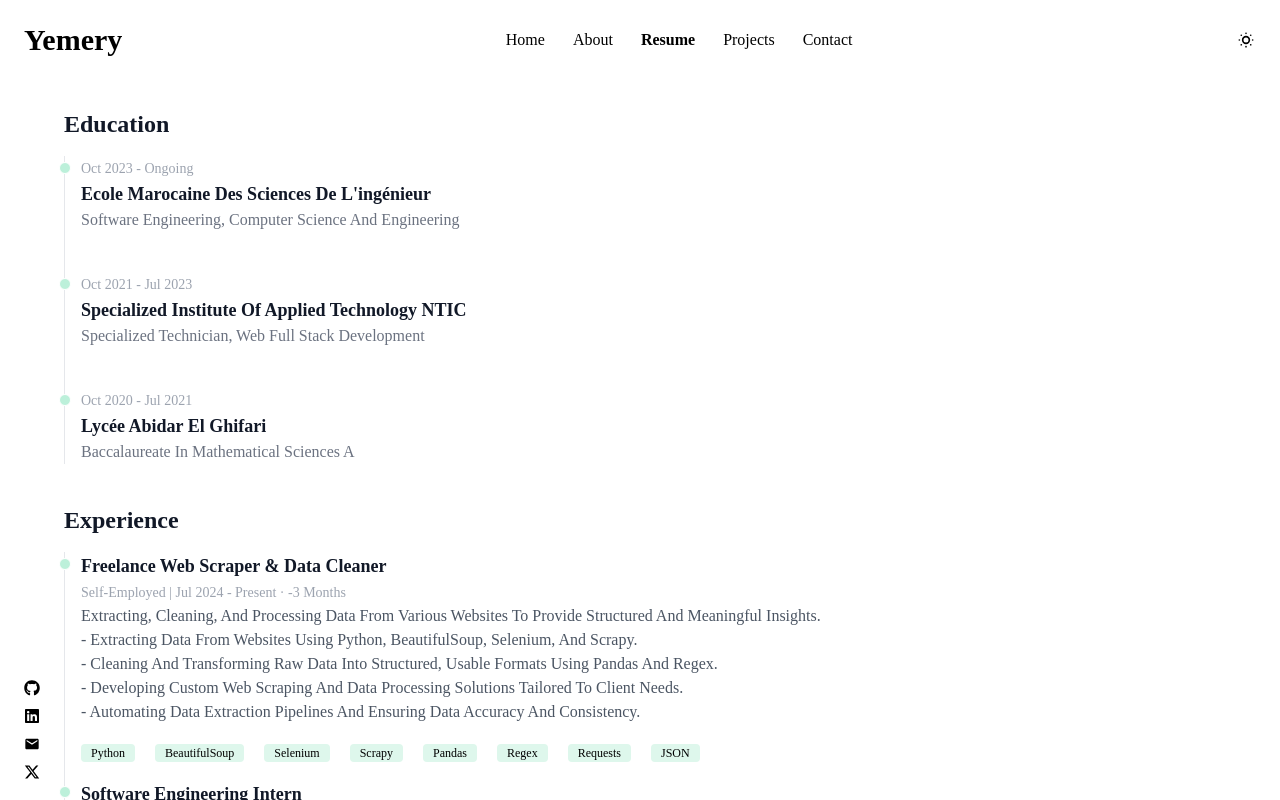
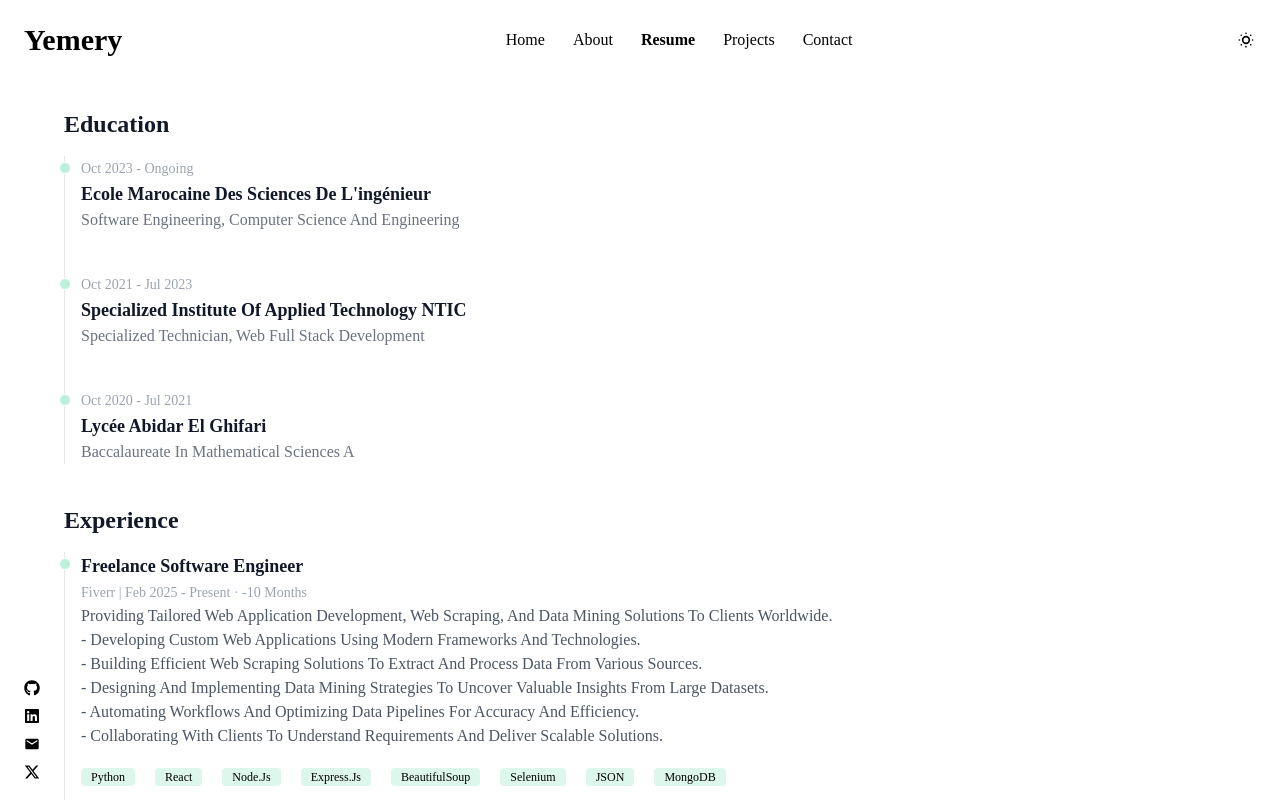
Before and after one commit to yemery/my-portfolio, a React (Vite) app: page /resume in a window 1280 px wide. Shown: the top 800 px of the page. Built offline with nearby package versions, Linux system fonts and the light colour scheme.

Commit message:
Updated Experience

```diff
--- a/src/assets/data/sitedata.js
+++ b/src/assets/data/sitedata.js
@@ -123,10 +123,36 @@ const educationHistory = [
 ];
 const experience = [
   {
+    "position": "Freelance Software Engineer",
+    "company": "Fiverr",
+    "location": "Remote",
+    "duration": "Feb 2025 - Present",
+    "description": "Providing tailored web application development, web scraping, and data mining solutions to clients worldwide.",
+    "tasks": [
+        "Developing custom web applications using modern frameworks and technologies.",
+        "Building efficient web scraping solutions to extract and process data from various sources.",
+        "Designing and implementing data mining strategies to uncover valuable insights from large datasets.",
+        "Automating workflows and optimizing data pipelines for accuracy and efficiency.",
+        "Collaborating with clients to understand requirements and deliver scalable solutions."
+    ],
+    "tools": [
+        "Python",
+        "React",
+        "Node.js",
+        "Express.js",
+        "BeautifulSoup",
+        "Selenium",
+        "JSON",
+        "MongoDB",
+
+    ]
+}
+,
+  {
     position: "Freelance Web Scraper & Data Cleaner",
     company: "Self-Employed",
     location: "Berlin, Germany · Remote",
-    duration: "Jul 2024 - Present",
+    duration: "Jul 2024 - Jan 2025",
     description: "Extracting, cleaning, and processing data from various websites to provide structured and meaningful insights.",
     tasks: [
         "Extracting data from websites using Python, BeautifulSoup, Selenium, and Scrapy.",
```
